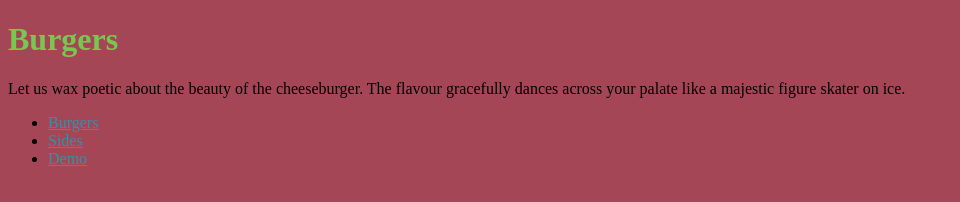
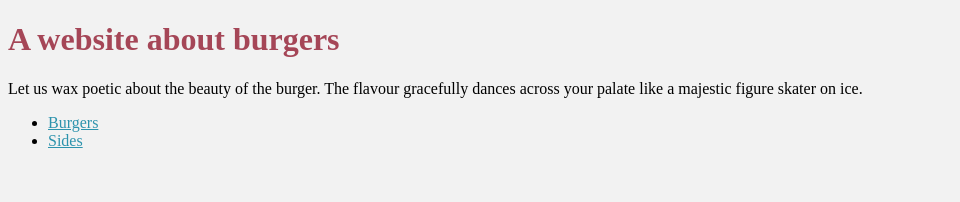
Before and after one commit to sarahesbie/demo-burger-website, a plain HTML site: page index.html in a window 1280 px wide. Shown: the whole page, without its empty margins (0-960 px from the left). Drawn offline with Linux system fonts and the light colour scheme.

Commit message:
text and style changes

```diff
--- a/css/styles.css
+++ b/css/styles.css
@@ -2,23 +2,24 @@
   --redwood: #a54657;
   --mantis: #7ac74f;
   --coral: #f26157;
-  --customblue: #2d93ad;
+  --periwinkle: #2d93ad;
+  --clay: #f1a66a;
 }
 
 body {
-  background-color: var(--redwood);
+  background-color: #f2f2f2;
 }
 
 h1 {
-  color: var(--mantis);
+  color: var(--redwood);
 }
 
 a {
-  color: var(--customblue);
+  color: var(--periwinkle);
 }
 
 a:visited {
-  color: var(--coral);
+  color: var(--periwinkle);
 }
 
 a:hover {
@@ -26,5 +27,5 @@ a:hover {
 }
 
 a:active {
-  color: #f1a66a;
+  color: var(--clay);
 }
--- a/index.html
+++ b/index.html
@@ -4,18 +4,17 @@
     <meta charset="UTF-8" />
     <meta name="viewport" content="width=device-width, initial-scale=1.0" />
     <link rel="stylesheet" href="css/styles.css" />
-    <title>Lesson 2: Links, Colours & Text</title>
+    <title>A website about burgers</title>
   </head>
   <body>
-    <h1>Burgers</h1>
+    <h1>A website about burgers</h1>
     <p>
-      Let us wax poetic about the beauty of the cheeseburger. The flavour
-      gracefully dances across your palate like a majestic figure skater on ice.
+      Let us wax poetic about the beauty of the burger. The flavour gracefully
+      dances across your palate like a majestic figure skater on ice.
     </p>
     <ul>
       <li><a href="./burgers.html">Burgers</a></li>
       <li><a href="./sides.html">Sides</a></li>
-      <li><a href="./asdf.html">Demo</a></li>
     </ul>
   </body>
 </html>
```
